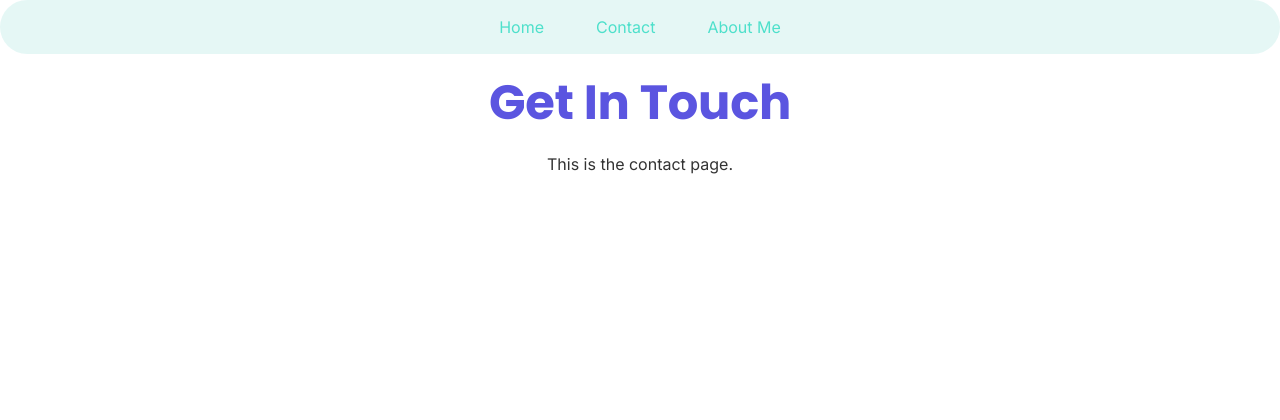
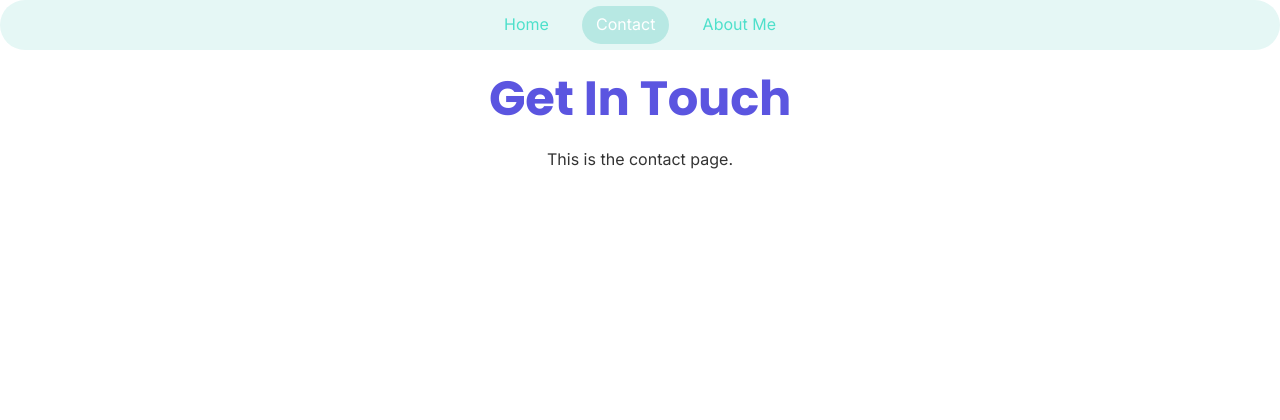
Before and after one commit to tstyer/portfolio-website, a Django app: page /contact/ in a window 1280 px wide. Shown: the top 420 px of the page. Run offline with Django 4.2, Linux system fonts and the light colour scheme.

Commit message:
Style pill for nav and active tabs

```diff
--- a/portfolio/main/static/css/main.css
+++ b/portfolio/main/static/css/main.css
@@ -116,10 +116,18 @@ a, h1 strong {
 .nav-menu a {
   color: var(--color-atags);
   transition: color .5s ease;
+  padding: 0.35rem 0.85rem;
+  border-radius: 999px;
 }
 
 .nav-menu a:hover {
  color: var(--color-accent);
+}
+ /* gives the nav elements a pill on hover */
+.nav-menu a:hover,
+.nav-menu .nav-link.active {
+  background: rgba(47, 187, 170, 0.25);
+  color: #fff;
 }
 
 p {
--- a/portfolio/main/templates/about.html
+++ b/portfolio/main/templates/about.html
@@ -29,13 +29,13 @@
     <nav>
       <ul class="nav justify-content-center nav-menu">
         <li class="nav-item">
-          <a class="nav-link active" href="index.html">Home</a>
+          <a class="nav-link" href="index.html">Home</a>
         </li>
         <li class="nav-item">
           <a class="nav-link" href="contact.html">Contact</a>
         </li>
         <li class="nav-item">
-          <a class="nav-link" aria-current="page" href="about.html">About Me</a>
+          <a class="nav-link active" aria-current="page" href="about.html">About Me</a>
         </li>
       </ul>
     </nav>
--- a/portfolio/main/templates/contact.html
+++ b/portfolio/main/templates/contact.html
@@ -22,10 +22,10 @@
   <header>
     <ul class="nav justify-content-center nav-menu">
         <li class="nav-item">
-          <a class="nav-link active" href="index.html">Home</a>
+          <a class="nav-link" href="index.html">Home</a>
         </li>
         <li class="nav-item">
-          <a class="nav-link" aria-current="page" href="contact.html">Contact</a>
+          <a class="nav-link active" aria-current="page" href="contact.html">Contact</a>
         </li>
         <li class="nav-item">
           <a class="nav-link" href="about.html">About Me</a>
```
